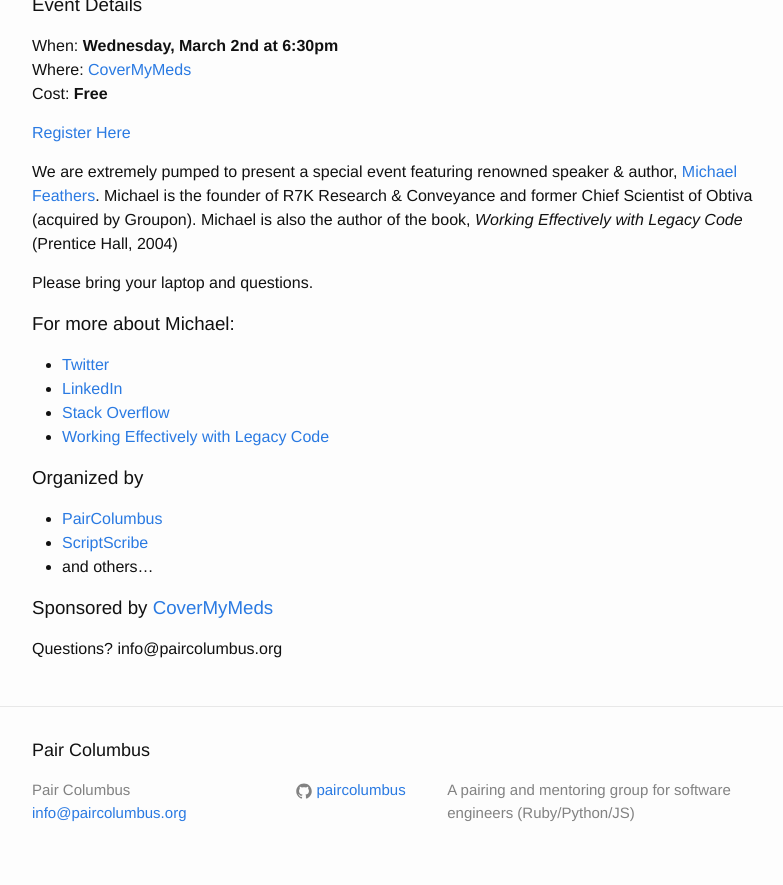
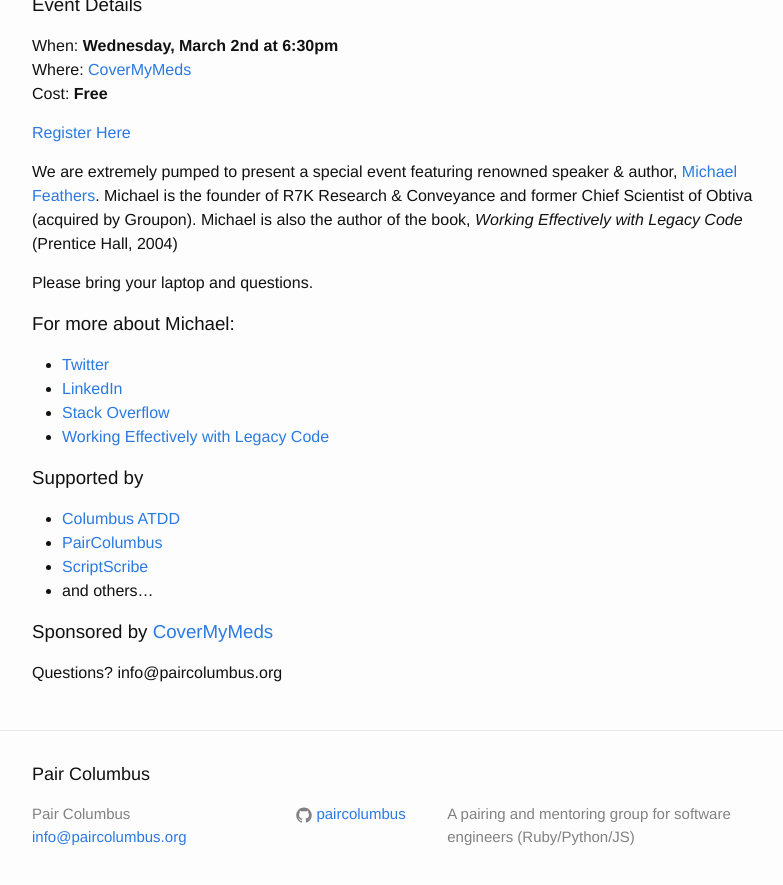
Before and after one commit to paircolumbus/paircolumbus.github.io, a Jekyll site: the page built from index.md, in a window 1280 px wide, cut to the strip 469-1377 px from the top of the page. Shown: the top 885 px of the strip, without its empty margins (238-1021 px from the left). Built offline with Jekyll 4.4.1, drawn with Linux system fonts in a browser that asks for light colours; comment, search, counter and statistics services are not loaded.

Commit message:
Update index.md

```diff
--- a/index.md
+++ b/index.md
@@ -24,8 +24,8 @@
 * [Stack Overflow](https://programmers.stackexchange.com/questions/122014/what-are-the-key-points-of-working-effectively-with-legacy-code)
 * [Working Effectively with Legacy Code](http://www.amazon.com/Working-Effectively-Legacy-Michael-Feathers/dp/0131177052)
 
-<h3>Organized by</h3>
-
+<h3>Supported by</h3>
+* [Columbus ATDD](https://columbusatdd.wordpress.com/)
 * [PairColumbus](https://www.paircolumbus.org/)
 * [ScriptScribe](https://www.scriptscribe.org/)
 * and others...
```
